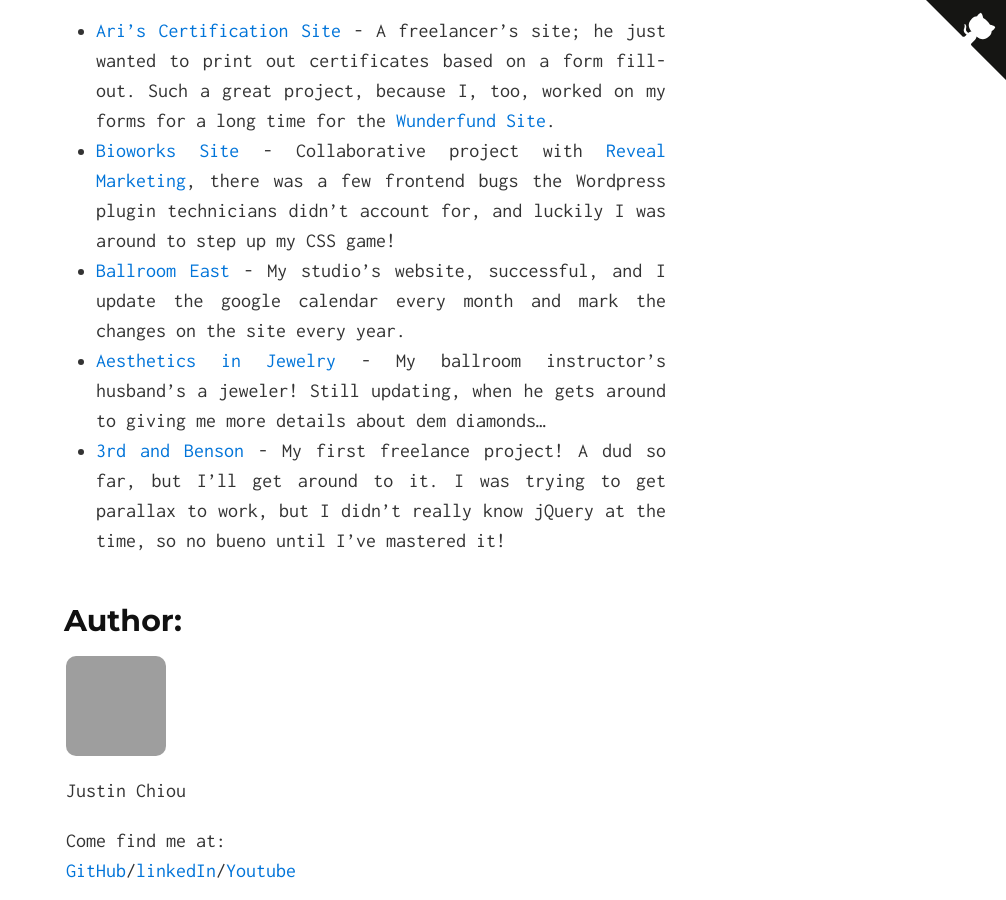
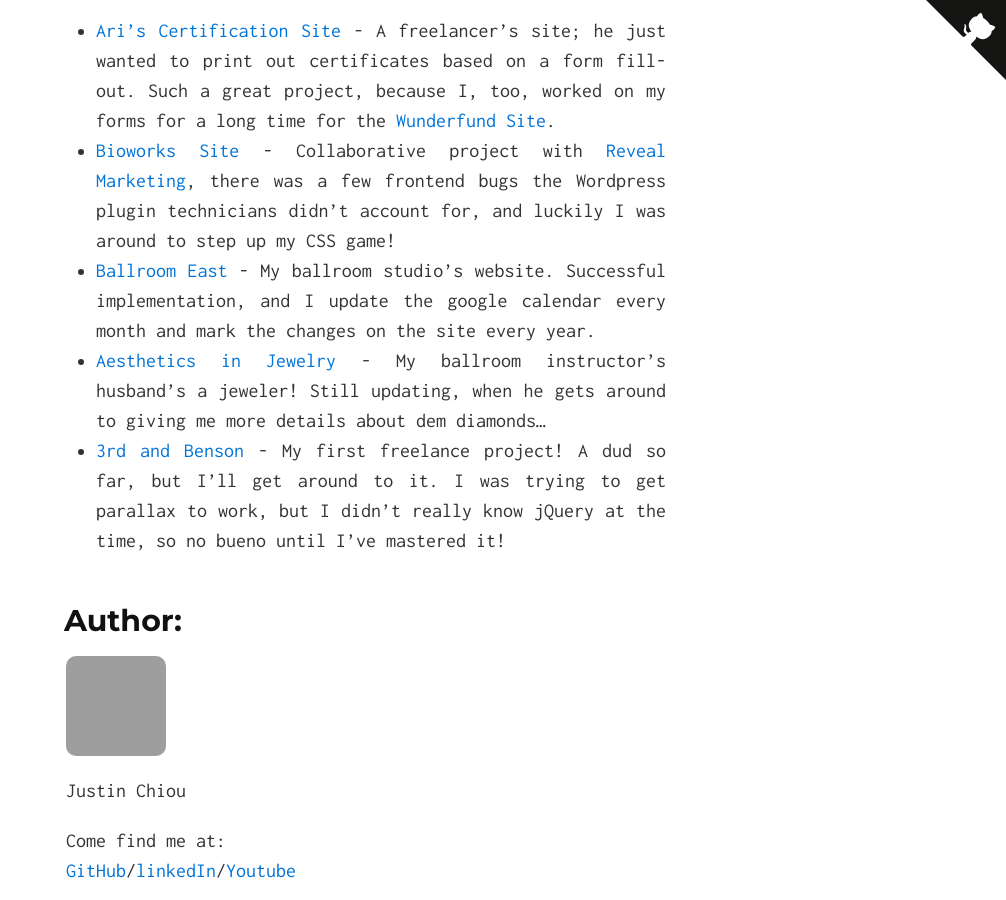
Before and after one commit to shadowlion/blog, a Jekyll site: the page built from index.md, in a window 1280 px wide and 900 px high, scrolled down 1694 px, cut to the strip 0-900 px from the top of the window. Shown: the whole strip, without its empty margins (274-1280 px from the left). Built offline with Jekyll 4.4.1, drawn with Linux system fonts in a browser that asks for light colours; grey boxes are pictures that could not be loaded.

Commit message:
Revise telephone and grammar

```diff
--- a/index.md
+++ b/index.md
@@ -23,7 +23,7 @@ I use this website to showcase my projects and will eventually make a blog to sh
 ## Past Projects
 * [Ari's Certification Site](https://github.com/HeyAri/Certify-Yourself-Working-directory) - A freelancer's site; he just wanted to print out certificates based on a form fill-out. Such a great project, because I, too, worked on my forms for a long time for the [Wunderfund Site](https://wunderfund.co).
 * [Bioworks Site](https://www.gobioworks.com) - Collaborative project with [Reveal Marketing](https://reveal.marketing), there was a few frontend bugs the Wordpress plugin technicians didn't account for, and luckily I was around to step up my CSS game!
-* [Ballroom East](https://www.ballroomeast.com) - My studio's website, successful, and I update the google calendar every month and mark the changes on the site every year.
+* [Ballroom East](https://www.ballroomeast.com) - My ballroom studio's website. Successful implementation, and I update the google calendar every month and mark the changes on the site every year.
 * [Aesthetics in Jewelry](https://www.aestheticsinjewelry.com) - My ballroom instructor's husband's a jeweler! Still updating, when he gets around to giving me more details about dem diamonds...
 * [3rd and Benson](https://3nb.webflow.io) - My first freelance project! A dud so far, but I'll get around to it. I was trying to get parallax to work, but I didn't really know jQuery at the time, so no bueno until I've mastered it!
 
@@ -37,6 +37,6 @@ Come find me at:<br>
 [GitHub](http://github.com/shadowlion)/[linkedIn](https://linkedin.com/in/justinchiou)/[Youtube](youtube.com/j10s87)
 
 You can also contact me via:<br>
-[Email](mailto:chiou.kai@gmail.com)/[Phone](630-204-8122)
+[Email](mailto:chiou.kai@gmail.com)/[Phone](tel:630-204-8122)
 
 <a href="https://github.com/shadowlion" class="github-corner"><svg width="80" height="80" viewBox="0 0 250 250" style="fill:#151513; color:#fff; position: fixed; top: 0; border: 0; right: 0;"><path d="M0,0 L115,115 L130,115 L142,142 L250,250 L250,0 Z"></path><path d="M128.3,109.0 C113.8,99.7 119.0,89.6 119.0,89.6 C122.0,82.7 120.5,78.6 120.5,78.6 C119.2,72.0 123.4,76.3 123.4,76.3 C127.3,80.9 125.5,87.3 125.5,87.3 C122.9,97.6 130.6,101.9 134.4,103.2" fill="currentColor" style="transform-origin: 130px 106px;" class="octo-arm"></path><path d="M115.0,115.0 C114.9,115.1 118.7,116.5 119.8,115.4 L133.7,101.6 C136.9,99.2 139.9,98.4 142.2,98.6 C133.8,88.0 127.5,74.4 143.8,58.0 C148.5,53.4 154.0,51.2 159.7,51.0 C160.3,49.4 163.2,43.6 171.4,40.1 C171.4,40.1 176.1,42.5 178.8,56.2 C183.1,58.6 187.2,61.8 190.9,65.4 C194.5,69.0 197.7,73.2 200.1,77.6 C213.8,80.2 216.3,84.9 216.3,84.9 C212.7,93.1 206.9,96.0 205.4,96.6 C205.1,102.4 203.0,107.8 198.3,112.5 C181.9,128.9 168.3,122.5 157.7,114.1 C157.9,116.9 156.7,120.9 152.7,124.9 L141.0,136.5 C139.8,137.7 141.6,141.9 141.8,141.8 Z" fill="currentColor" class="octo-body"></path></svg></a><style>.github-corner:hover .octo-arm{animation:octocat-wave 560ms ease-in-out}@keyframes octocat-wave{0%,100%{transform:rotate(0)}20%,60%{transform:rotate(-25deg)}40%,80%{transform:rotate(10deg)}}@media (max-width:500px){.github-corner:hover .octo-arm{animation:none}.github-corner .octo-arm{animation:octocat-wave 560ms ease-in-out}}</style>
```
